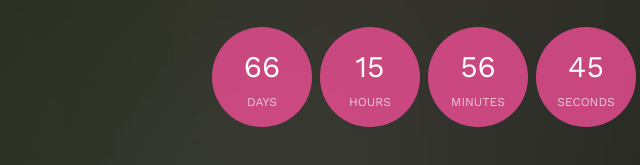
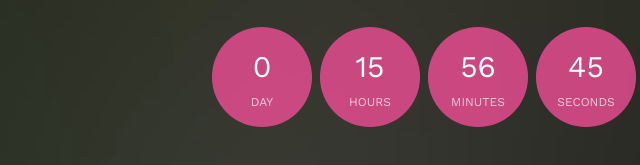
Before and after one commit to ilhamprbd/ilhamprbd.github.io, a plain HTML site: page index.html in a window 1280 px wide. Shown: the part 420-585 px from the top of the page, 216-856 px from the left. Drawn offline with nearby package versions, Linux system fonts and the light colour scheme; files whose address does not match are found by name.

Commit message:
Update index.html

```diff
--- a/index.html
+++ b/index.html
@@ -613,9 +613,12 @@
 
     // default example
     simplyCountdown('.simply-countdown-one', {
-        year: d.getFullYear(),
-        month: d.getMonth() + 1,
-        day: d.getDate()
+     //   year: d.getFullYear(),
+     //  month: d.getMonth() + 1,
+     //   day: d.getDate()
+	 year : "2022",
+	 month: "08",
+	 day: "30"
     });
 
     //jQuery example
@@ -623,7 +626,7 @@
         year: d.getFullYear(),
         month: d.getMonth() + 1,
         day: d.getDate(),
-        enableUtc: false
+        enableUtc: true
     });
 </script>
 
```
